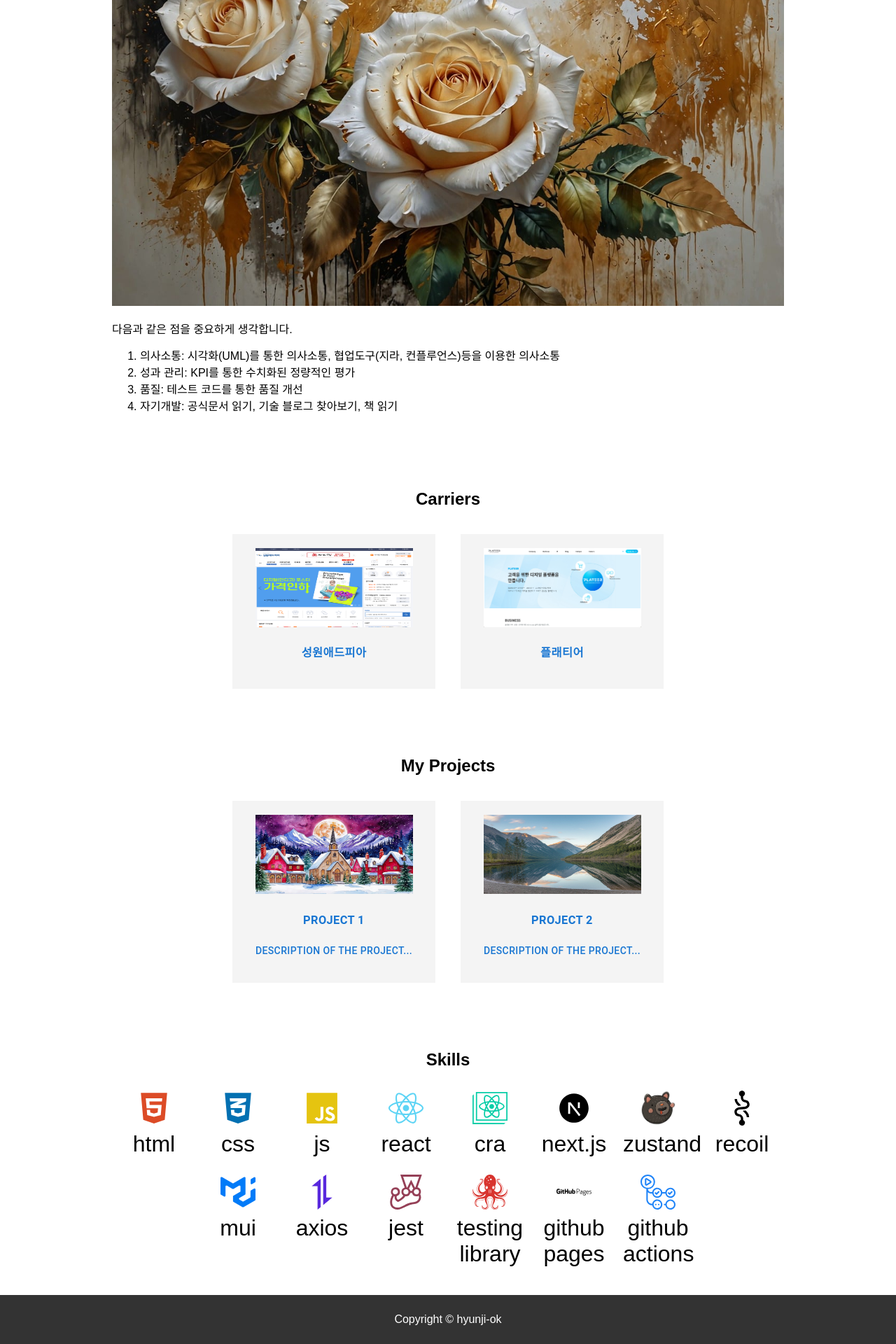
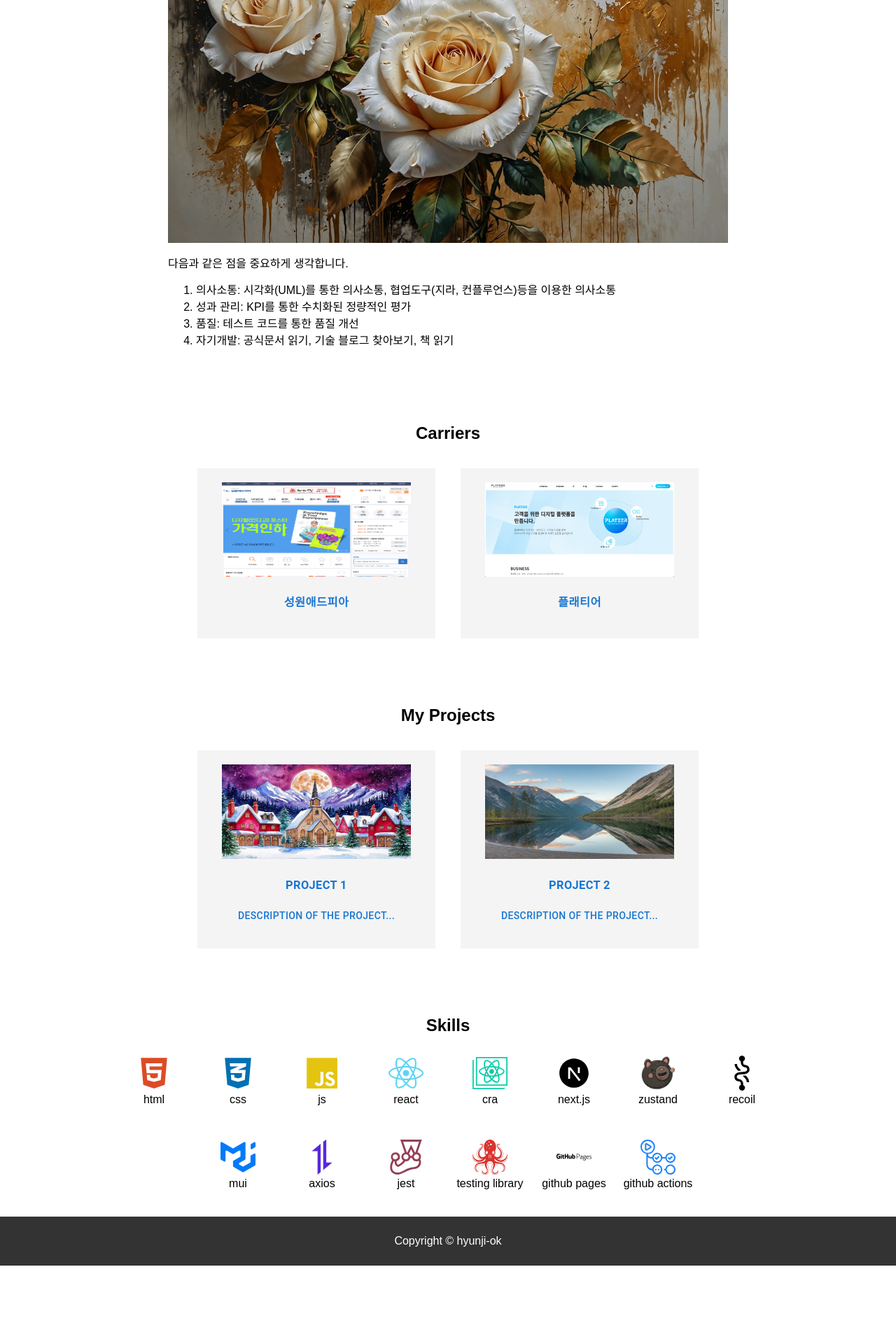
Before and after one commit to hyunji-ok/home, a React (Create React App) app: page / in a window 1280 px wide. Shown: the part 468-2388 px from the top of the page at 70% size. After the commit the page ends 2276 px from the top, so only its background shows below. Built offline with nearby package versions, Linux system fonts and the light colour scheme.

Commit message:
feat: css container 추가 및 공통화

```diff
--- a/src/App.css
+++ b/src/App.css
@@ -1,7 +1,7 @@
 /* bring in normalize.css styles */
 @import-normalize;
 
-/* root 색상과 레이아웃 관련 변수 */
+/* Color and layout variables */
 :root {
   --primary-color: #333;
   --accent-color: #007bff;
@@ -10,9 +10,7 @@
   --max-width: 1300px;
 }
 
-/* 기본 스타일 (모바일 우선) */
-
-/* 공통 스타일 */
+/* Global Styles */
 html {
   scroll-behavior: smooth;
 }
@@ -23,23 +21,28 @@ body {
   padding: 0;
 }
 
-/* header */
+/* Common Container */
+.container {
+  margin: 0 auto;
+  min-width: var(--min-width);
+}
+
+/* Header */
 header {
   background-color: var(--primary-color);
   padding: 10px 0;
   color: white;
   position: fixed;
-  margin: 0 auto;
   left: 0;
   right: 0;
-  min-width: 350px;
   z-index: 1;
+  text-align: center;
 }
 
 header nav ul {
   display: flex;
   justify-content: center;
-  list-style-type: none;
+  list-style: none;
   padding: 0;
 }
 
@@ -56,16 +59,14 @@ header nav a {
 
 header nav a:hover {
   color: rgba(255, 255, 255, 0.234);
-  text-decoration: none;
 }
 
-/* main */
+/* Main */
 main {
-  min-width: 350px;
   margin: 0 auto;
 }
 
-/* section */
+/* Section */
 main section {
   padding: 60px 0 0;
   text-align: center;
@@ -95,31 +96,33 @@ main section .about .about-item {
   margin: 0 auto;
   padding: 10px;
   text-align: left;
+  max-width: 800px;
 }
 
-main section .about .about-item img {
+main section .about img{
   width: 100%;
-  margin: 0 auto;
+  display: block;
 }
 
 main section .about .about-text li {
   line-height: 1.5rem;
 }
 
-/* carriers and projects */
-main section .carriers .carrier-cards,
-main section .projects .project-cards {
+/* Card Layouts */
+main section .carrier-cards,
+main section .project-cards,
+main section .skill-items {
   display: flex;
   justify-content: center;
-  flex-flow: wrap;
+  flex-wrap: wrap;
 }
 
-/* common style for cards */
 main section .card {
   background-color: #f4f4f4;
-  margin: 10px 0;
+  margin: 10px;
   padding: 20px;
   width: 100%;
+  max-width: 300px;
 }
 
 main section .card img {
@@ -133,13 +136,6 @@ main section .skills {
   margin: 0 auto;
 }
 
-main section .skills .skill-items {
-  display: flex;
-  justify-content: center;
-  flex-flow: wrap;
-  font-size: 2rem;
-}
-
 main section .skills .skill-items .item {
   width: 100px;
   aspect-ratio: 1/1;
@@ -147,7 +143,7 @@ main section .skills .skill-items .item {
   padding: 5px;
 }
 
-/* contact section */
+/* Contact */
 main section .contact form {
   display: flex;
   flex-direction: column;
@@ -167,13 +163,11 @@ main section .contact form button {
   border: none;
 }
 
-/* footer */
+/* Footer */
 footer {
   margin: 30px auto 0;
-  min-width: 350px;
   background-color: var(--primary-color);
   height: 70px;
-  text-align: center;
   color: white;
   display: flex;
 }
@@ -182,24 +176,16 @@ footer div {
   margin: auto;
 }
 
-/* Large screen adjustments */
+/* Media Query - Large Screen */
 @media screen and (min-width: 768px) {
-  header, footer {
+  .container, header, footer {
     max-width: var(--max-width);
   }
 
-  main {
-    max-width: 1200px;
-  }
 
-  main section .about .about-item,
+  main section .about-item,
   main section .skills {
     width: 80%;
-  }
-
-  main section .card {
-    width: 250px;
-    margin: 10px;
   }
 
   main section .contact form input,
--- a/src/App.js
+++ b/src/App.js
@@ -11,7 +11,7 @@ import Skills from './components/Skills';
 function App() {
   return (
     <div className="App">
-      <header>
+      <header className='container'>
         <nav>
           <ul>
             <li><a href="#home">Home</a></li>
@@ -24,7 +24,7 @@ function App() {
         </nav>
       </header>
 
-      <main>
+      <main className='container'>
         <section id="home">
           <Home />
         </section>
@@ -45,7 +45,7 @@ function App() {
         </section> */}
       </main>
 
-      <footer>
+      <footer className='container'>
         <div>Copyright © hyunji-ok</div>
       </footer>
     </div>
--- a/src/components/About.js
+++ b/src/components/About.js
@@ -5,8 +5,10 @@ function About() {
   return (
     <div className="about">
       <h2>About Me</h2>
-      <div className='about-item'>
-        <img src={about} alt="Profile" />
+      <div className='about-item container'>
+        <div className='about-image'>
+          <img src={about} alt="Profile" className='container' />
+        </div>
         <div className="about-text">
           <p>
             다음과 같은 점을 중요하게 생각합니다.
```
